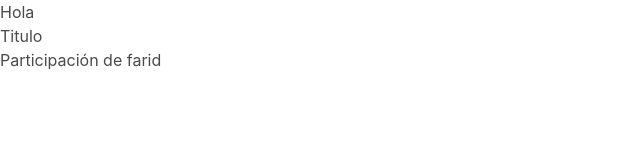
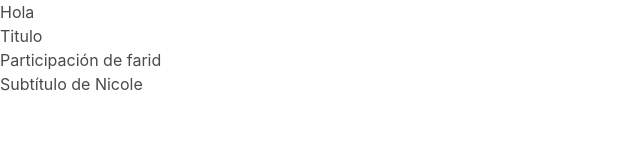
Before and after one commit to Shairr/framework, a plain HTML site: page index.html in a window 1280 px wide. Shown: the whole page, without its empty margins (0-640 px from the left). Drawn offline with nearby package versions, Linux system fonts and the light colour scheme.

Commit message:
Aporte Nicole

```diff
--- a/index.html
+++ b/index.html
@@ -11,5 +11,6 @@
  <p>Hola</p>
  <h1>Titulo</h1>
  <h2>Participación de farid</h2>
+ <h3>Subtítulo de Nicole </h3>
 </body>
 </html>
```
